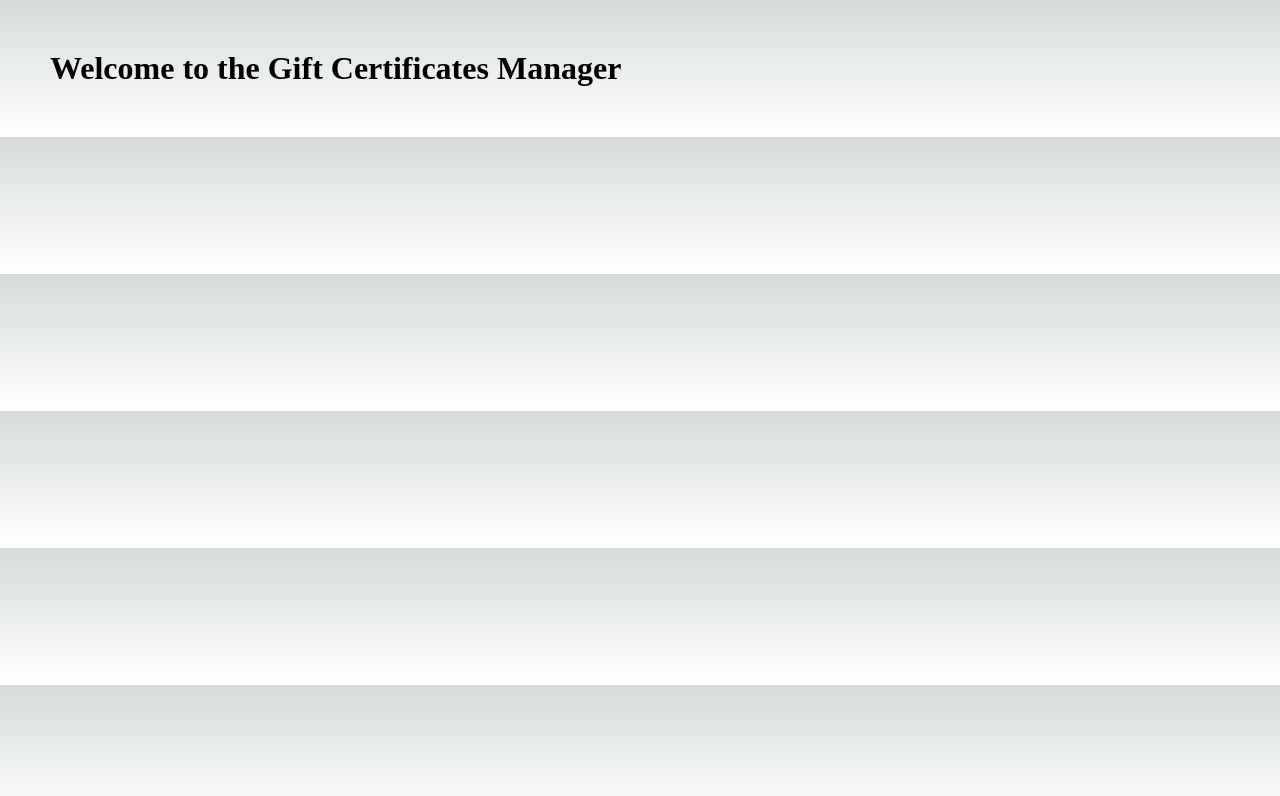
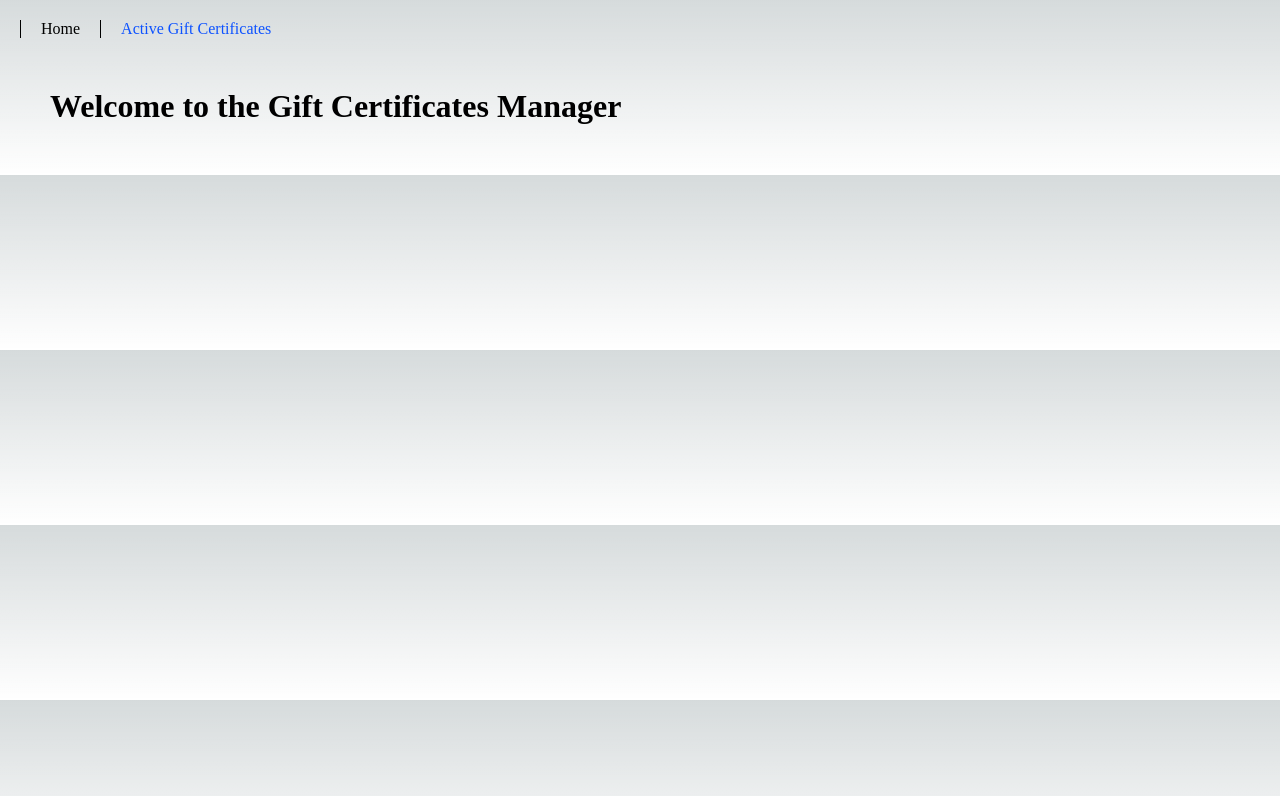
Before and after one commit to bigcommerce-edu/lab-gift-certs-manager-app, a Next.js app: page / in a window 1280 px wide. Shown: the top 796 px of the page. Built offline with nearby package versions, Linux system fonts and the light colour scheme; no server answers.

Commit message:
Implement header

```diff
--- a/app/layout.tsx
+++ b/app/layout.tsx
@@ -2,6 +2,7 @@ import type { Metadata } from "next";
 import Header from "@/components/header";
 import StyledComponentsRegistry from "@/lib/styled-components-registry";
 import ThemeProvider from "./theme-provider";
+import { Suspense } from "react";
 import "./globals.css";
 
 export const metadata: Metadata = {
@@ -18,6 +19,9 @@ export default function RootLayout({
       <body>
         <StyledComponentsRegistry>
           <div>
+            <Suspense>
+              <Header />
+            </Suspense>
             {children}
           </div>
         </StyledComponentsRegistry>
--- a/components/header.tsx
+++ b/components/header.tsx
@@ -6,14 +6,75 @@ import { getSessionTokenFromQueryParams, getUrl } from '@/lib/session';
 import { useRouter } from 'next/navigation';
 import styled from 'styled-components';
 
+const NavList = styled.ul`
+  margin: 20px;
+`;
+
+const NavListItem = styled.li`
+  display: inline-block;
+  margin: 0 20px 0 0;
+  padding: 0 0 0 20px;
+  border-left: 1px solid rgb(var(--foreground-rgb));
+`;
+
+const NavLink = styled.a`
+  color: #0d52ff;
+`;
+
 const Header = ({
   className
 }: {
   className?: string
 }) => {
+  const path = usePathname();
+  const searchParams = useSearchParams();
+  const sessionToken = (searchParams !== null) ? getSessionTokenFromQueryParams(searchParams) : null;
+
+  const router = useRouter();
+
+  const navRoutes: Record<string, string> = {
+    home: '/',
+    active: '/active',
+  };
+
+  const navItems = [
+    {
+      id: 'home',
+      title: "Home",
+    },
+    {
+      id: 'active',
+      title: "Active Gift Certificates",
+    }
+  ];
+
+  const activeTab = navItems.find(navItem => {
+    const navItemPath = navRoutes[navItem.id] ?? '';
+    return navItemPath === path;
+  });
+
+  const handleTabClick = (tabId: string) => {
+    const navItemPath = navRoutes[tabId] ?? '';
+    if (navItemPath) {
+      router.push(sessionToken ? `${navItemPath}?session=${sessionToken}` : navItemPath);
+    }
+  };
+
   return (
     <header className={className}>
-      Header
+      <NavList>
+        {navItems.map(navItem => (
+          <NavListItem key={navItem.id}>
+            {navItem === activeTab ? (
+              <span>{navItem.title}</span>
+            ) : (
+              <NavLink href="#"
+                onClick={e => { e.preventDefault(); handleTabClick(navItem.id); } }
+              >{navItem.title}</NavLink>
+            )}
+          </NavListItem>
+        ))}
+      </NavList>
     </header>
   )
 };
```
